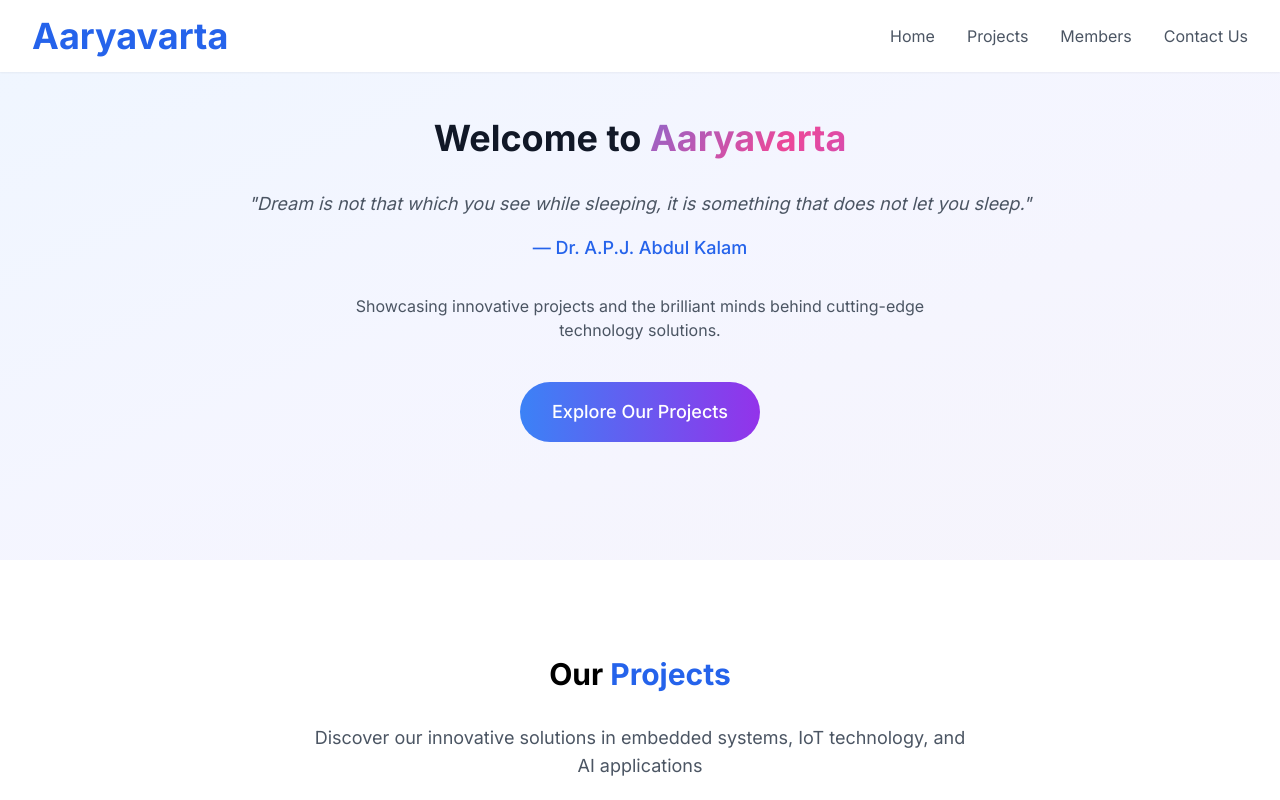
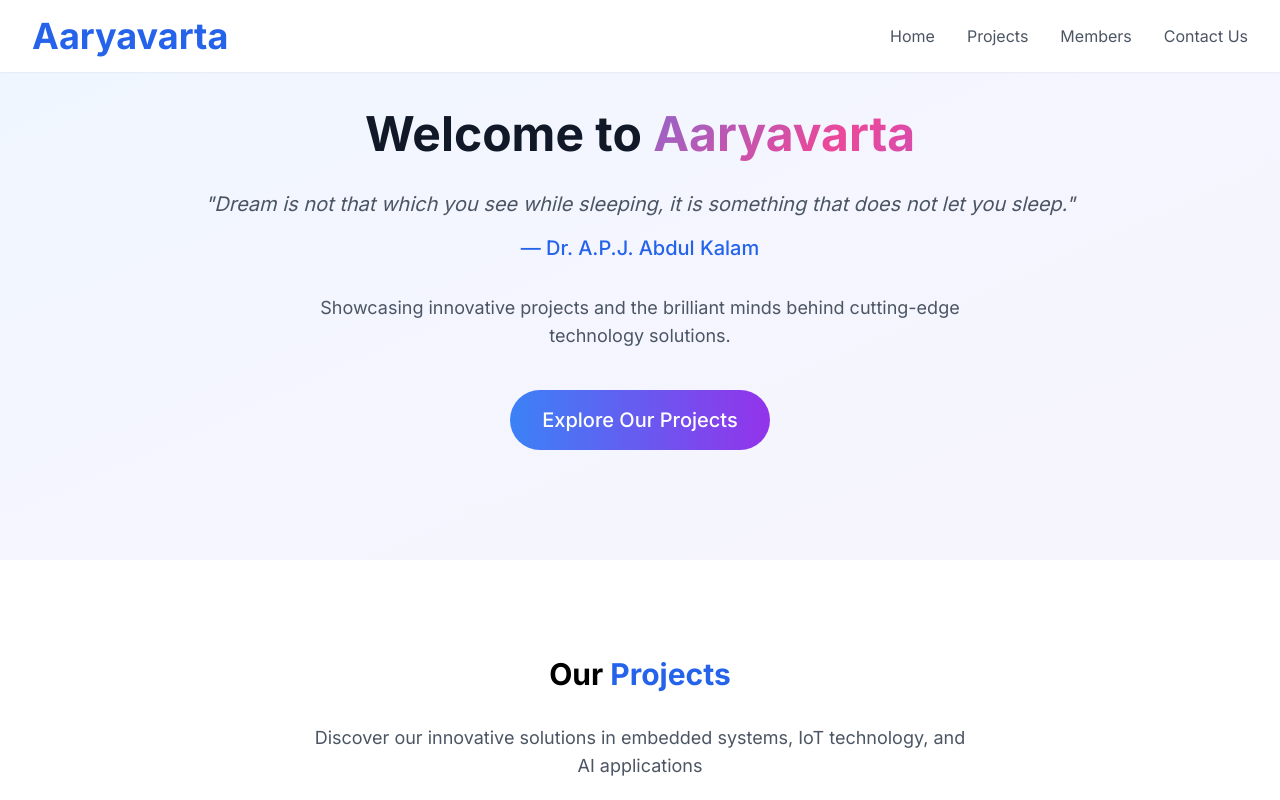
Before and after one commit to mayurpatil-dev/aaryavarta-portfolio, a Next.js app: page / in a window 1280 px wide. Shown: the top 800 px of the page. Built offline with nearby package versions, Linux system fonts and the light colour scheme.

Commit message:
Cursor AI update: restore PC/laptop hero section responsive styles and fix linter errors

```diff
--- a/src/app/page.jsx
+++ b/src/app/page.jsx
@@ -206,24 +206,24 @@ function MainComponent() {
       </nav>
 
       {/* Hero Section - Enhanced for all devices */}
-      <section className="min-h-[80vh] sm:min-h-[70vh] flex flex-col justify-center px-4 py-10 sm:px-8 sm:py-16 lg:px-12 lg:py-24 pt-24 sm:pt-32 text-center relative overflow-hidden">
+      <section className="min-h-[80vh] sm:min-h-[70vh] flex flex-col justify-center px-4 sm:px-8 py-10 sm:py-16 lg:px-12 lg:py-24 pt-24 sm:pt-32 text-center relative overflow-hidden">
         <div className="absolute inset-0 bg-gradient-to-br from-blue-50 via-purple-50 to-pink-50 opacity-50"></div>
         <div className="max-w-4xl mx-auto relative z-10">
-          <h1 className="text-5xl sm:text-4xl font-bold text-gray-900 mb-8 animate-fade-in-up">
+          <h1 className="text-5xl sm:text-4xl lg:text-5xl font-bold text-gray-900 mb-8 animate-fade-in-up">
             Welcome to <span className="text-blue-600 animate-gradient-text">Aaryavarta</span>
           </h1>
-          <p className="text-xl sm:text-lg text-gray-600 italic mb-4 animate-fade-in-up px-2" style={{ animationDelay: "0.2s" }}>
+          <p className="text-xl sm:text-lg lg:text-xl text-gray-600 italic mb-4 animate-fade-in-up px-2" style={{ animationDelay: "0.2s" }}>
             "Dream is not that which you see while sleeping, it is something that does not let you sleep."
           </p>
-          <p className="text-blue-600 font-medium mb-8 text-xl sm:text-lg animate-fade-in-up" style={{ animationDelay: "0.4s" }}>
+          <p className="text-blue-600 font-medium mb-8 text-xl sm:text-lg lg:text-xl animate-fade-in-up" style={{ animationDelay: "0.4s" }}>
             — Dr. A.P.J. Abdul Kalam
           </p>
-          <p className="text-lg sm:text-base text-gray-600 mb-10 max-w-2xl mx-auto animate-fade-in-up px-2" style={{ animationDelay: "0.6s" }}>
+          <p className="text-lg sm:text-base lg:text-lg text-gray-600 mb-10 max-w-2xl mx-auto animate-fade-in-up px-2" style={{ animationDelay: "0.6s" }}>
             Showcasing innovative projects and the brilliant minds behind cutting-edge technology solutions.
           </p>
           <button
             onClick={() => document.getElementById("projects-section").scrollIntoView({ behavior: "smooth" })}
-            className="bg-gradient-to-r from-blue-500 to-purple-600 text-white px-8 py-4 rounded-full text-xl sm:text-lg font-medium hover:from-blue-600 hover:to-purple-700 transition-all duration-300 hover:scale-105 hover:shadow-xl cursor-pointer animate-fade-in-up"
+            className="bg-gradient-to-r from-blue-500 to-purple-600 text-white px-8 py-4 rounded-full text-xl sm:text-lg lg:text-xl font-medium hover:from-blue-600 hover:to-purple-700 transition-all duration-300 hover:scale-105 hover:shadow-xl cursor-pointer animate-fade-in-up"
             style={{ animationDelay: "0.8s" }}
           >
             Explore Our Projects
```
